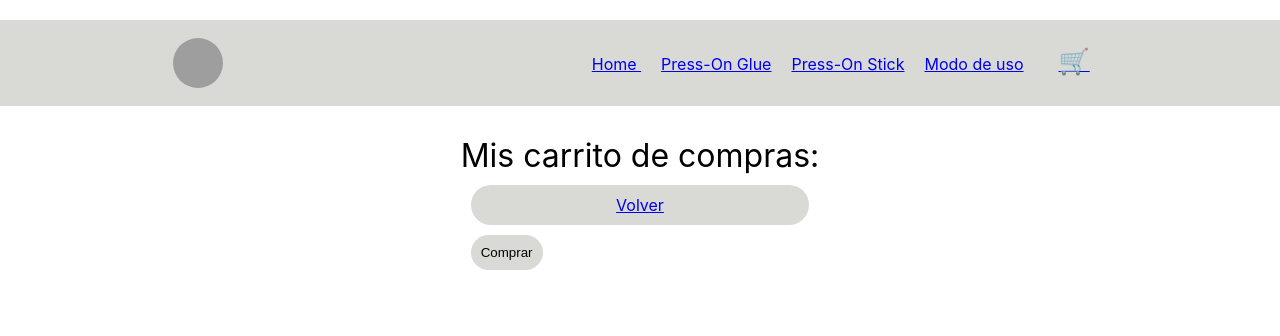
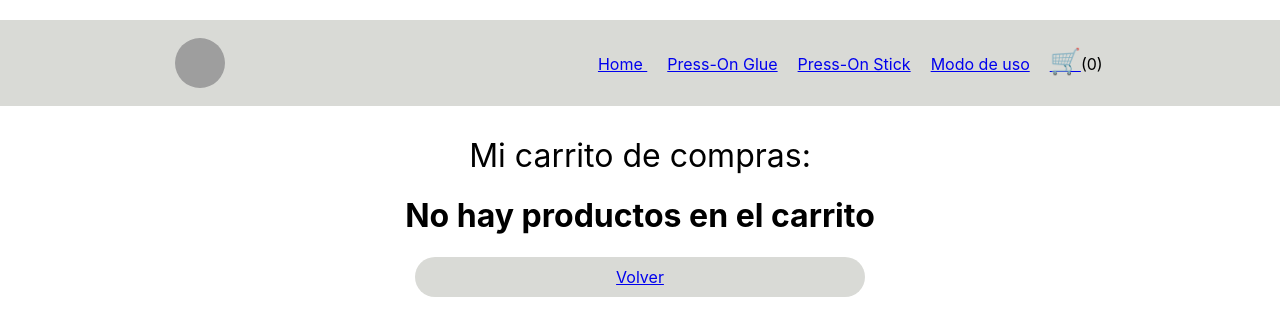
Before and after one commit to mariaeugeniaalfano/nail, a React (Create React App) app: page /cart in a window 1280 px wide. Shown: the top 336 px of the page. Built offline with nearby package versions, Linux system fonts and the light colour scheme; grey boxes are pictures that could not be loaded.

Commit message:
agregado de context y estilos

```diff
--- a/src/App.js
+++ b/src/App.js
@@ -1,11 +1,15 @@
 import "./App.css";
 import { AppRoute } from "./router/AppRoute";
+import { Context } from "./context/Context";
+import { useState } from "react";
 
 function App() {
-  return <AppRoute />;
+  const [productsCart, setProductsCart] = useState([]);
+  return (
+    <Context.Provider value={{ productsCart, setProductsCart }}>
+      <AppRoute />
+    </Context.Provider>
+  );
 }
 
 export default App;
-
-
-//este es el original
--- a/src/components/Cart/index.jsx
+++ b/src/components/Cart/index.jsx
@@ -1,31 +1,31 @@
-import React, { useState } from "react";
-import { useEffect } from "react";
+import React, { useContext } from "react";
 import { Link } from "react-router-dom";
 import { doc, setDoc, getFirestore } from "firebase/firestore";
 import Flex from "../Flex/Flex";
+import { Context } from "../../context/Context";
 
 const StyleImg = {
   padding: "5px",
   borderRadius: "50%",
   width: "100px",
   height: "100px",
-  margin:"30px"
+  margin: "30px",
 };
 
 const containerItem = {
-  display: 'flex',
-  fontSize: '8px',
-  color:"grey",
-  alignItems:"center"
-}
+  display: "flex",
+  fontSize: "8px",
+  color: "grey",
+  alignItems: "center",
+};
 
 const title = {
- fontSize:"2rem",
- display:"flex",
-justifyContent:"center"
-}
+  fontSize: "2rem",
+  display: "flex",
+  justifyContent: "center",
+};
 
-const estiloBoton ={
+const estiloBoton = {
   display: "flex",
   margin: "10px",
   border: "none",
@@ -34,49 +34,32 @@ const estiloBoton ={
   padding: "10px",
   justifyContent: "center",
   maxWidth: "auto",
-
-}
+  cursor: "pointer",
+};
 export const Cart = () => {
-  const [cartStorage, setCartStorage] = useState([]);
-
-  const readStorage = () => {
-    let cartStorage = localStorage.getItem("cart");
-    if (cartStorage !== null) {
-      return setCartStorage(JSON.parse(cartStorage));
-    }
-  };
-
-  useEffect(() => {
-    readStorage();
-  }, []);
+  const { productsCart, setProductsCart } = useContext(Context);
 
   const finishBuy = async () => {
     try {
       const db = getFirestore();
-
-
-      let cartStorage = localStorage.getItem("cart");
       await setDoc(doc(db, "compras", new Date().valueOf().toString()), {
-        cartStorage
+        productsCart,
       });
-      localStorage.removeItem("cart");
-      setCartStorage([]);
-      alert("Compra realizada con exito")
+      setProductsCart([]);
+      alert("Compra realizada con exito");
     } catch (error) {
-      alert("Error al realizar la compra")
+      alert("Error al realizar la compra");
       console.log("error al realizar la compra: " + error);
     }
-
-
-
   };
   return (
     <Flex>
-      <div >
-        <span style={title}>Mis carrito de compras:</span>
+      <div>
+        <span style={title}>Mi carrito de compras:</span>
 
-        {cartStorage.map((item) => (
-          <>
+        {productsCart.length > 0 ? (
+          productsCart.map((item) => (
+            <div key={item.id}>
               <div style={containerItem}>
                 <img style={StyleImg} src={item.img} alt="imagen"></img>
                 <h1>{item.title}</h1>
@@ -84,17 +67,27 @@ export const Cart = () => {
                 <h2>{item.price}</h2>
               </div>
               <hr />
-          </>
-
-        ))}
-        <Link style={estiloBoton} to={`/`}>Volver</Link>
-        <button style={estiloBoton}
+            </div>
+          ))
+        ) : (
+          <h1>No hay productos en el carrito</h1>
+        )}
+        <div>
+          {productsCart.length > 0 && (
+            <span
+              style={estiloBoton}
               onClick={() => {
                 finishBuy();
               }}
             >
               Comprar
-        </button>
+            </span>
+          )}
+
+          <Link to={`/`} style={estiloBoton}>
+            Volver
+          </Link>
+        </div>
       </div>
     </Flex>
   );
--- a/src/components/Icons/CardWidget.jsx
+++ b/src/components/Icons/CardWidget.jsx
@@ -3,12 +3,9 @@ import React from "react";
 function CardWidget() {
   const styleCard = {
     fontSize: "25px",
-    padding: "15px",
-    display:"inline"
+    display: "inline",
   };
-  return (
-      <div style={styleCard}>🛒</div>
-  );
+  return <div style={styleCard}>🛒</div>;
 }
 
 export default CardWidget;
--- a/src/components/ItemListContainer/ItemDetail.jsx
+++ b/src/components/ItemListContainer/ItemDetail.jsx
@@ -1,15 +1,11 @@
-import React, { useState, useEffect } from "react";
-import { redirect, useParams } from "react-router-dom";
+import React, { useState, useEffect, useContext } from "react";
+import { useParams } from "react-router-dom";
 import { doc, getDoc, getFirestore } from "firebase/firestore";
 import { Link } from "react-router-dom";
+import { Context } from "../../context/Context";
 import Item from "./Item";
 import Flex from "../Flex/Flex";
-import { hover } from "@testing-library/user-event/dist/hover";
 
-
-export default function ItemDetail() {
-  const [producto, setProducto] = useState([]);
-  let { itemID } = useParams();
 const boton = {
   display: "flex",
   margin: "10px",
@@ -19,11 +15,17 @@ export default function ItemDetail() {
   padding: "10px",
   justifyContent: "center",
   maxWidth: "auto",
-  }
+  cursor: "pointer",
+};
 
-  const centrado ={
-   margin:"auto"
-  }
+const centrado = {
+  margin: "auto",
+};
+
+export default function ItemDetail() {
+  const { productsCart, setProductsCart } = useContext(Context);
+  const [producto, setProducto] = useState([]);
+  let { itemID } = useParams();
 
   useEffect(() => {
     getItem(itemID);
@@ -39,33 +41,31 @@ export default function ItemDetail() {
         }
       })
       .catch((error) => {
-        alert("Ocurrió un error al obtener el producto")
+        alert("Ocurrió un error al obtener el producto");
         console.log("Error getting document:", error);
       });
   };
 
   const AddCartProduct = (producto) => {
-    let productos = [];
-    let cartStorage = localStorage.getItem("cart");
-    if (cartStorage === null) {
-      productos.push(producto);
-      localStorage.setItem("cart", JSON.stringify(productos));
-    } else {
-      productos = JSON.parse(cartStorage);
-      productos.push(producto);
-      localStorage.setItem("cart", JSON.stringify(productos));
+    if (productsCart.find((item) => item.id === producto.id)) {
+      alert("El producto ya se encuentra en el carrito");
+      return;
     }
-    alert("Producto agregado al carrito")
+    setProductsCart([...productsCart, producto]);
+    alert("Producto agregado al carrito");
   };
-
 
   return (
     <Flex>
-      <div >
-        <h1 style={centrado} >Detalle del Producto</h1>
+      <div>
+        <h1 style={centrado}>Detalle del Producto</h1>
         <Item style={centrado} props={producto} />
-        <button style={boton} onClick={() => AddCartProduct(producto)}> Agregar al carrito </button>
-        <Link style={boton} to={`/`}>Volver</Link>
+        <span style={boton} onClick={() => AddCartProduct(producto)}>
+          Agregar al carrito 🛒
+        </span>
+        <Link style={boton} to={`/`}>
+          Volver
+        </Link>
       </div>
     </Flex>
   );
--- a/src/components/ItemListContainer/ItemList.jsx
+++ b/src/components/ItemListContainer/ItemList.jsx
@@ -3,22 +3,23 @@ import Flex from "../Flex/Flex";
 import Item from "./Item";
 import { Link } from "react-router-dom";
 
+const boton = {
+  borderRadius: "40%",
+  backgroundColor: "#d9dad6",
+  padding: "30px",
+};
+
 export default function ItemList(props) {
-
-    const boton={
-      borderRadius:"40%",
-      backgroundColor:"#d9dad6",
-      padding:"30px",
-
-  }
   return (
     <div className="itemlist">
       <Flex>
         {props.listaProductos.map((product) => (
-          <>
+          <div key={product.id}>
             <Item props={product} />
-            <Link to={`/item/${product.id}`} style={boton}>VER</Link>
-          </>
+            <Link to={`/item/${product.id}`} style={boton}>
+              VER
+            </Link>
+          </div>
         ))}
       </Flex>
     </div>
--- a/src/components/NavBar/NavBar.jsx
+++ b/src/components/NavBar/NavBar.jsx
@@ -1,12 +1,13 @@
-import React from "react";
+import React, { useContext } from "react";
 import { NavLink } from "react-router-dom";
 import CardWidget from "./../Icons/CardWidget";
 
-function NavBar() {
+import { Context } from "../../context/Context";
+
 const styleNavBar = {
   backgroundColor: "#d9dad6",
-    margin:"20px auto",
-    maxWidth:"1300px",
+  margin: "20px auto",
+  maxWidth: "1300px",
   padding: "10px",
   textAlign: "center",
   display: "flex",
@@ -29,7 +30,8 @@ function NavBar() {
   height: "50px",
 };
 
-
+function NavBar() {
+  const { productsCart } = useContext(Context);
 
   return (
     <div style={styleNavBar}>
@@ -55,9 +57,9 @@ function NavBar() {
           <NavLink to="/cart">
             <CardWidget />
           </NavLink>
+          <span>({productsCart.length})</span>
         </li>
       </ul>
-
     </div>
   );
 }
--- /dev/null
+++ b/src/context/Context.js
@@ -0,0 +1,2 @@
+import { createContext } from "react";
+export const Context = createContext();
--- a/src/index.js
+++ b/src/index.js
@@ -20,7 +20,7 @@ const firebaseConfig = {
 };
 
 // Initialize Firebase
-const app = initializeApp(firebaseConfig);
+initializeApp(firebaseConfig);
 
 const root = ReactDOM.createRoot(document.getElementById("root"));
 root.render(
```
Lines whose indentation alone changed are shown as unchanged.
